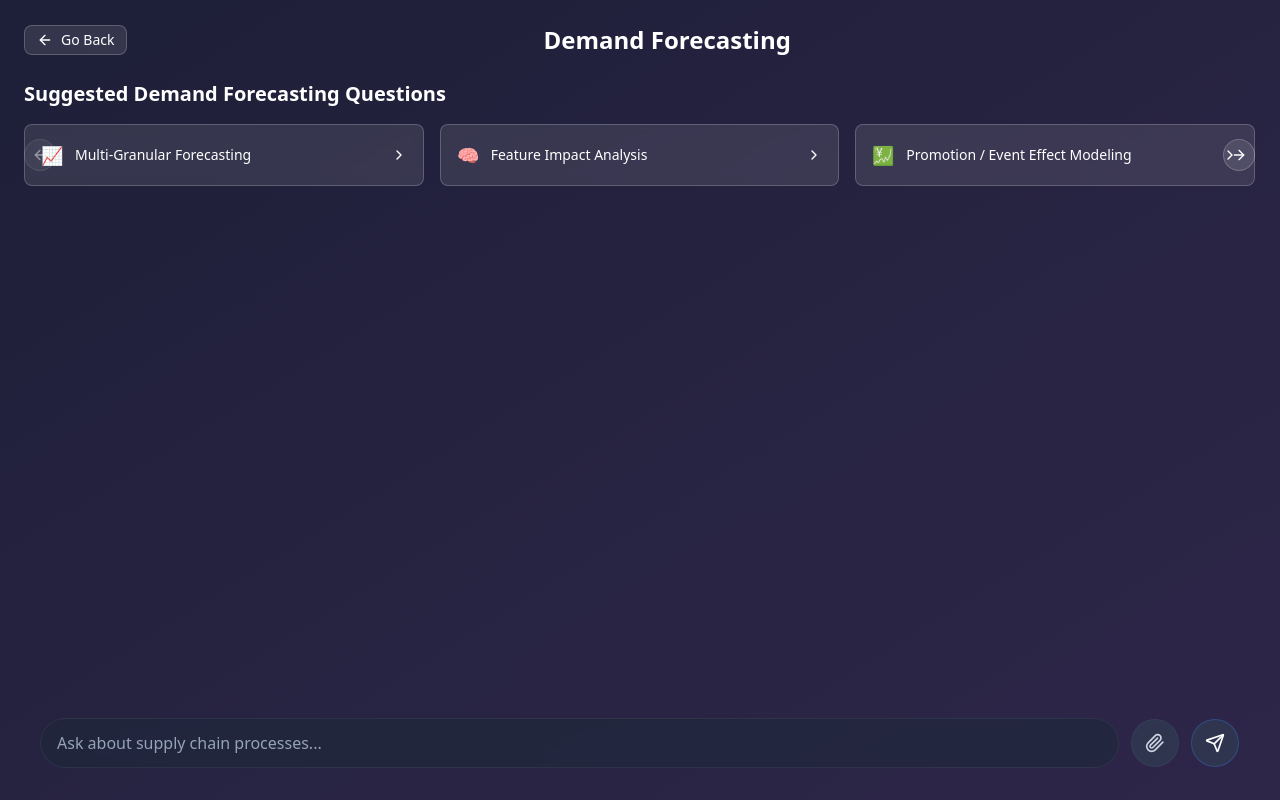
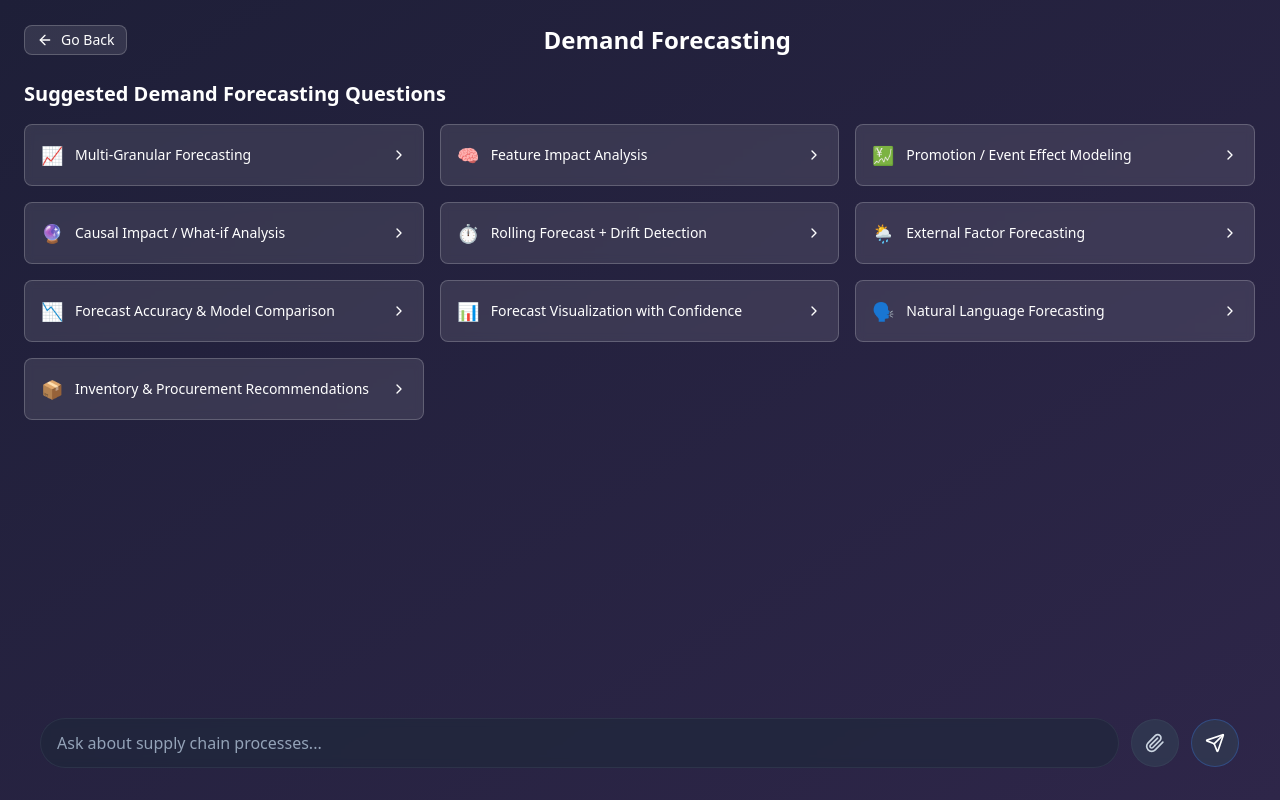
Before and after one commit to Viswajith03/plate-to-flow-chat, a React (Vite) app: page /demand-forecasting in a window 1280 px wide. Built offline with nearby package versions, Linux system fonts and the light colour scheme.

Commit message:
Refactor: Use grid layout for suggestion cards
Replaced the horizontal scroll bar with a grid layout for suggestion cards in the Demand Forecasting section.

```diff
--- a/src/components/DemandForecastingSuggestionCards.tsx
+++ b/src/components/DemandForecastingSuggestionCards.tsx
@@ -1,13 +1,6 @@
 
 import React, { useState } from 'react';
 import { ChevronDown, ChevronRight } from 'lucide-react';
-import {
-  Carousel,
-  CarouselContent,
-  CarouselItem,
-  CarouselNext,
-  CarouselPrevious,
-} from "@/components/ui/carousel";
 
 interface SuggestionCard {
   title: string;
@@ -115,18 +108,9 @@ const DemandForecastingSuggestionCards: React.FC<DemandForecastingSuggestionCard
       <h3 className="text-xl font-semibold text-white mb-4">
         Suggested Demand Forecasting Questions
       </h3>
-      <div className="relative">
-        <Carousel
-          opts={{
-            align: "start",
-            loop: false,
-          }}
-          className="w-full"
-        >
-          <CarouselContent className="-ml-4">
+      <div className="grid grid-cols-1 md:grid-cols-2 lg:grid-cols-3 gap-4">
         {suggestionCards.map((card, index) => (
-              <CarouselItem key={index} className="pl-4 basis-1/3 min-w-[300px]">
-                <div className="bg-white/10 backdrop-blur-sm border border-white/20 rounded-lg overflow-hidden h-full">
+          <div key={index} className="bg-white/10 backdrop-blur-sm border border-white/20 rounded-lg overflow-hidden">
             <button
               onClick={() => toggleCard(index)}
               className="w-full p-4 text-left flex items-center justify-between hover:bg-white/5 transition-colors"
@@ -156,12 +140,7 @@ const DemandForecastingSuggestionCards: React.FC<DemandForecastingSuggestionCard
               </div>
             )}
           </div>
-              </CarouselItem>
         ))}
-          </CarouselContent>
-          <CarouselPrevious className="left-0 bg-white/10 border-white/20 text-white hover:bg-white/20" />
-          <CarouselNext className="right-0 bg-white/10 border-white/20 text-white hover:bg-white/20" />
-        </Carousel>
       </div>
     </div>
   );
```
Lines whose indentation alone changed are shown as unchanged.
